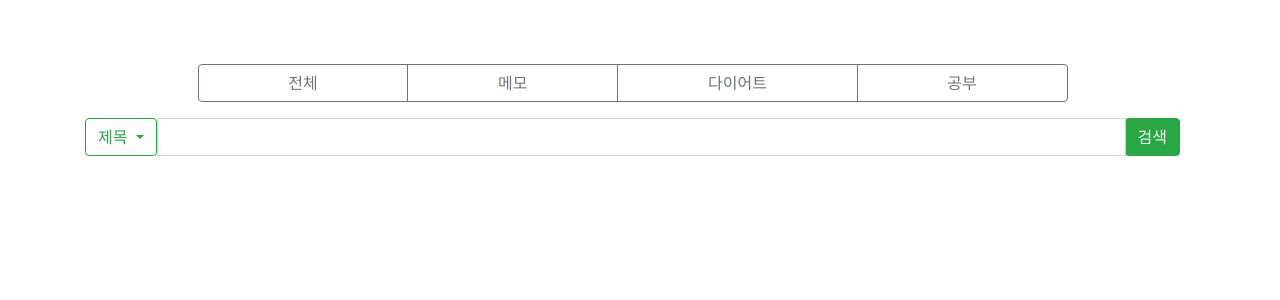
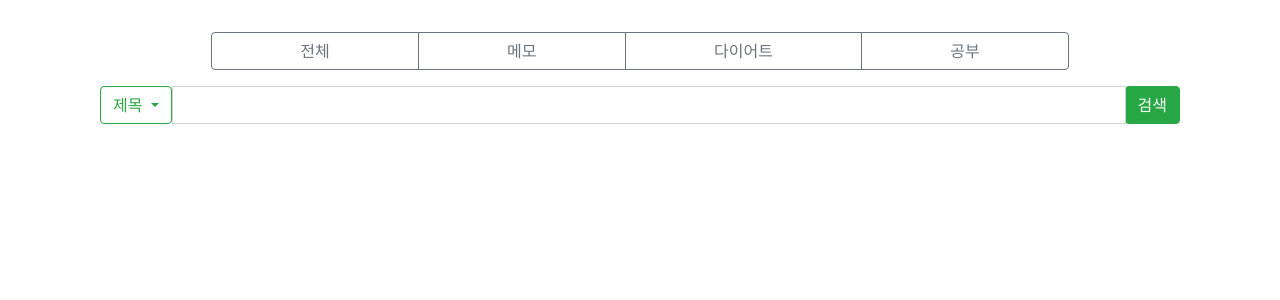
Before and after one commit to seulki9802/todoApp, a Node server app: page /board/1 in a window 1280 px wide. Shown: the part 56-356 px from the top of the page. Run offline with Node 20, Linux system fonts and the light colour scheme; data that the repository does not hold is empty; some libraries are stand-ins or nearby versions.

Commit message:
css- eidit symmetry

```diff
--- a/views/board/list.ejs
+++ b/views/board/list.ejs
@@ -16,7 +16,8 @@
 
     <%- include('../nav.html') %>
 
-    <div class="list-group container mt-5">
+    <div class="container mt-3">
+      <div class="list-group">
 
 
         <!-- 게시판 -->
@@ -100,6 +101,7 @@
         <% } %> -->
 
       </div>
+    </div>
 
     <script src="https://cdn.jsdelivr.net/npm/jquery@3.5.1/dist/jquery.min.js"></script>
     <script>
```
Lines whose indentation alone changed are shown as unchanged.
